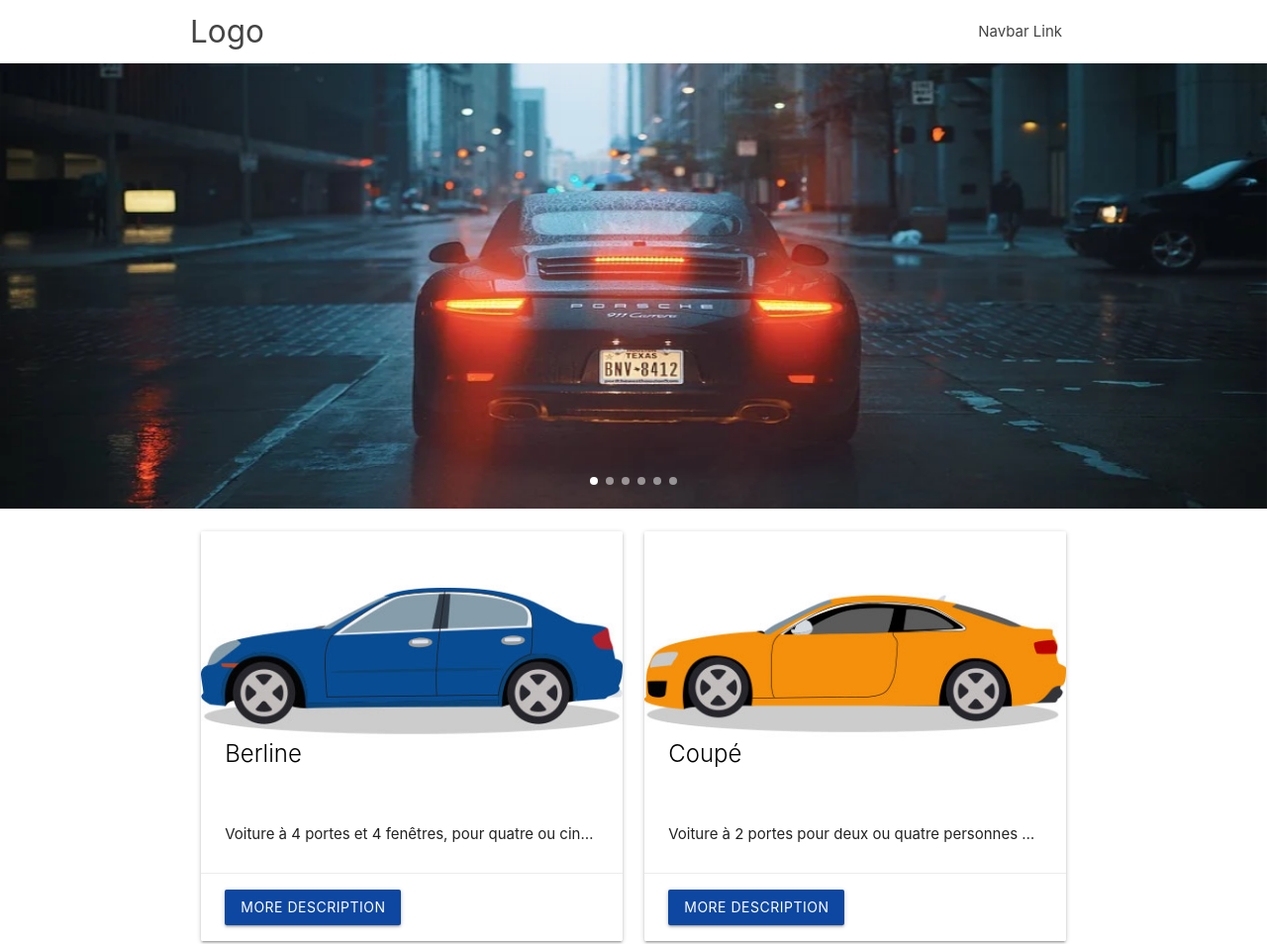
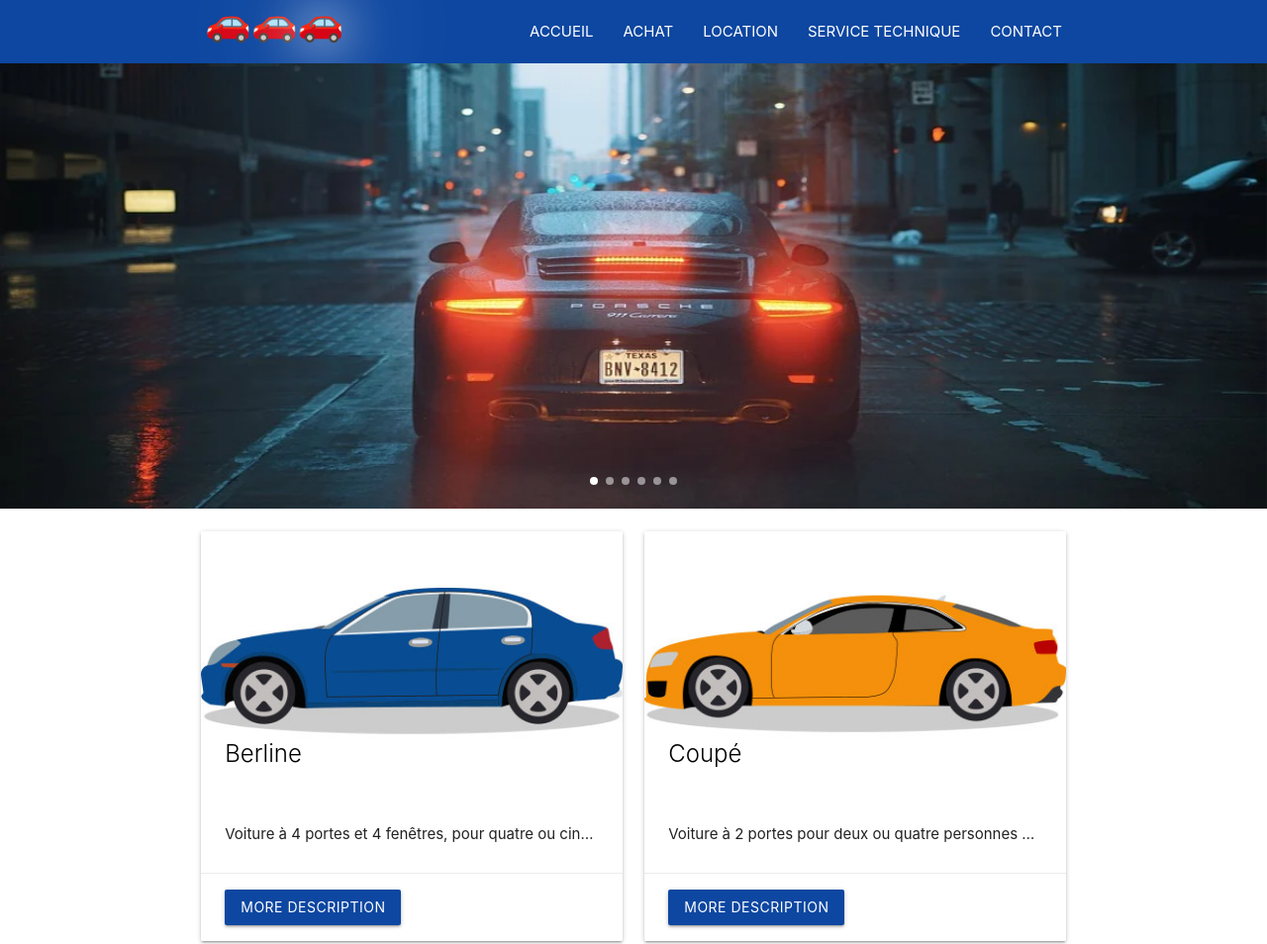
Before and after one commit to aab595/materialize-live-coding, a website: page index.html in a window 1280 px wide. Shown: the top 954 px of the page at 99% size. Drawn offline with nearby package versions, Linux system fonts and the light colour scheme.

Commit message:
Set header nav with animation effect

```diff
--- a/index.html
+++ b/index.html
@@ -4,27 +4,48 @@
 <head>
     <meta http-equiv="Content-Type" content="text/html; charset=UTF-8" />
     <meta name="viewport" content="width=device-width, initial-scale=1" />
-    <title>Cars gallery</title>
+    <title>Cars house</title>
 
     <!-- CSS  -->
     <link href="https://fonts.googleapis.com/icon?family=Material+Icons" rel="stylesheet">
-    <link href="node_modules/materialize-css/dist/css/materialize.css" type="text/css" rel="stylesheet"
-        media="screen,projection" />
+    <link href="node_modules/materialize-css/dist/css/materialize.css" type="text/css" rel="stylesheet" media="screen,projection" />
     <link href="./style.css" type="text/css" rel="stylesheet" media="screen,projection" />
 </head>
 
 <body>
-    <nav class="white" role="navigation">
+
+    <!-- NAVIGATION -->
+    <nav class="blue darken-4" role="navigation">
         <div class="nav-wrapper container">
-            <a id="logo-container" href="#" class="brand-logo">Logo</a>
+            <!-- HEADER NAV -->
+            <a id="logo-container" href="#" class="brand-logo">
+                <div class="cars-logo">
+                    <span>🚗</span>
+                    <span>🚗</span>
+                    <span>🚗</span>
+                </div>
+            </a>
             <ul class="right hide-on-med-and-down">
-                <li><a href="#">Navbar Link</a></li>
+                <li><a class="white-text " href="#">ACCUEIL</a></li>
+                <li><a class="white-text" href="#">ACHAT</a></li>
+                <li><a class="white-text" href="#">LOCATION</a></li>
+                <li><a class="white-text" href="#">SERVICE TECHNIQUE</a></li>
+                <li><a class="white-text" href="#">CONTACT</a></li>
             </ul>
+            <!-- END HEADER NAV -->
 
-            <ul id="nav-mobile" class="sidenav">
-                <li><a href="#">Navbar Link</a></li>
+            <!-- SIDEBAR NAV -->
+            <ul id="nav-mobile" class="sidenav blue darken-2">
+                <li><a class="white-text" href="#">ACCUEIL</a></li>
+                <li><a class="white-text" href="#">ACHAT</a></li>
+                <li><a class="white-text" href="#">LOCATION</a></li>
+                <li><a class="white-text" href="#">SERVICE TECHNIQUE</a></li>
+                <li><a class="white-text" href="#">CONTACT</a></li>
             </ul>
-            <a href="#" data-target="nav-mobile" class="sidenav-trigger"><i class="material-icons">menu</i></a>
+            <a href="#" data-target="nav-mobile" class="sidenav-trigger">
+                <i class="material-icons">menu</i>
+            </a>
+            <!-- END SIDEBAR NAV -->
         </div>
     </nav>
 
--- a/style.css
+++ b/style.css
@@ -23,13 +23,48 @@ p {
 	min-height: 380px;
 	line-height: 0;
 	height: auto;
-  color: rgba(255,255,255,.9);
+	color: rgba(255, 255, 255, 0.9);
 }
+
 .parallax-container .section {
 	width: 100%;
 }
 
-@media only screen and (max-width : 992px) {
+.cars-logo {
+  position: relative;
+  top: -10px;
+  margin-left: 15px;
+  display: flex;
+  font-size: 2.5rem;
+}
+
+.cars-logo span {
+  position: relative;
+  display: inline-block;
+  animation: flash 2s ease-in-out infinite;
+}
+
+.cars-logo span:nth-child(2) {
+  animation-delay: 0.5s;
+}
+
+.cars-logo span:nth-child(3) {
+  animation-delay: 1s;
+}
+
+@keyframes flash {
+  0%, 100% {
+    color: #FFF;
+    text-shadow: 0 0 50px #fff, 0 0 100px #fff, 0 0 150px #fff;
+  }
+
+  10%, 90% {
+    color: #111;
+    text-shadow: none;
+  }
+}
+
+@media only screen and (max-width: 992px) {
 	.parallax-container .section {
 		position: absolute;
 		top: 40%;
@@ -39,7 +74,7 @@ p {
 	}
 }
 
-@media only screen and (max-width : 600px) {
+@media only screen and (max-width: 600px) {
 	#index-banner .section {
 		top: 0;
 	}
```
Lines whose indentation alone changed are shown as unchanged.
